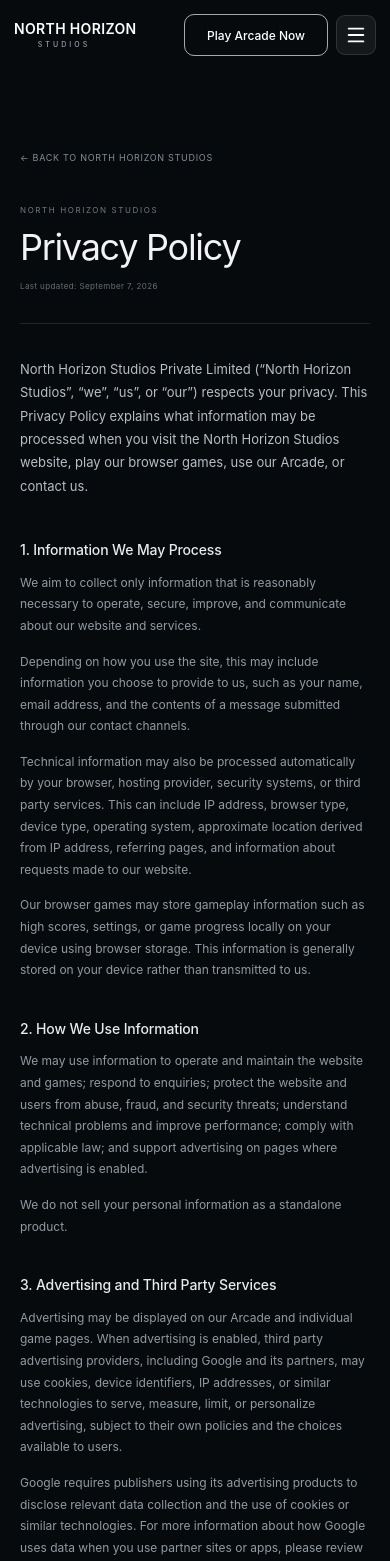
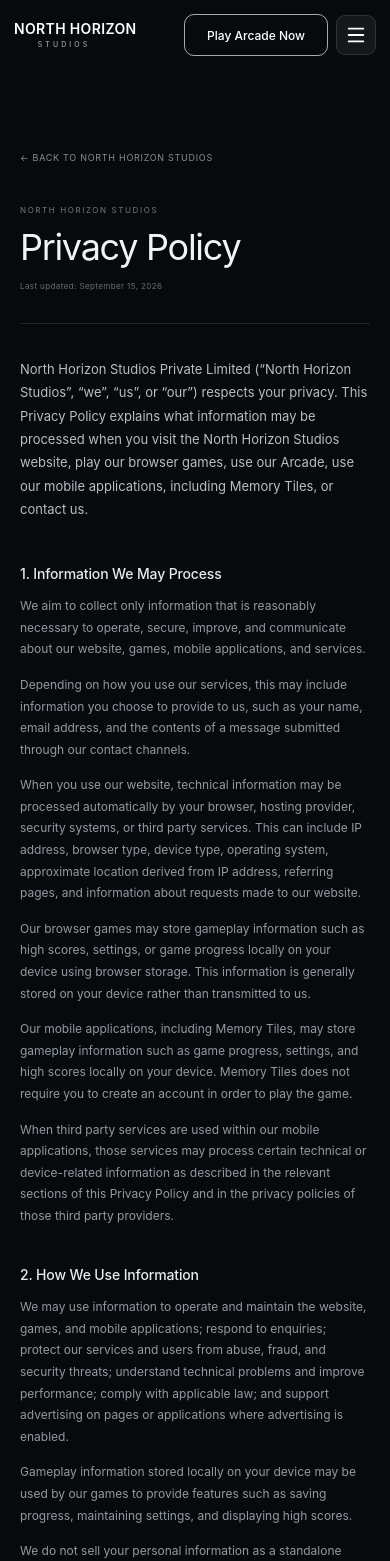
Before and after one commit to studiosnorthhorizon-bit/north-horizon-studios, a React (Vite) app: page /privacy-policy in a window 390 px wide. Shown: the top 1561 px of the page. Built offline with nearby package versions, Linux system fonts and the light colour scheme.

Commit message:
Update privacy policy for mobile app and AdMob

```diff
--- a/src/pages/LegalPage.jsx
+++ b/src/pages/LegalPage.jsx
@@ -2,88 +2,146 @@
 import { Link } from "react-router-dom";
 import "./LegalPage.css";
 
-const LAST_UPDATED = "September 7, 2026";
+const LAST_UPDATED = "September 15, 2026";
 
 const sections = {
   privacy: {
     title: "Privacy Policy",
     intro:
-      "North Horizon Studios Private Limited (“North Horizon Studios”, “we”, “us”, or “our”) respects your privacy. This Privacy Policy explains what information may be processed when you visit the North Horizon Studios website, play our browser games, use our Arcade, or contact us.",
+      "North Horizon Studios Private Limited (“North Horizon Studios”, “we”, “us”, or “our”) respects your privacy. This Privacy Policy explains what information may be processed when you visit the North Horizon Studios website, play our browser games, use our Arcade, use our mobile applications, including Memory Tiles, or contact us.",
+
     content: [
       {
         heading: "1. Information We May Process",
         paragraphs: [
-          "We aim to collect only information that is reasonably necessary to operate, secure, improve, and communicate about our website and services.",
-          "Depending on how you use the site, this may include information you choose to provide to us, such as your name, email address, and the contents of a message submitted through our contact channels.",
-          "Technical information may also be processed automatically by your browser, hosting provider, security systems, or third party services. This can include IP address, browser type, device type, operating system, approximate location derived from IP address, referring pages, and information about requests made to our website.",
-          "Our browser games may store gameplay information such as high scores, settings, or game progress locally on your device using browser storage. This information is generally stored on your device rather than transmitted to us."
+          "We aim to collect only information that is reasonably necessary to operate, secure, improve, and communicate about our website, games, mobile applications, and services.",
+
+          "Depending on how you use our services, this may include information you choose to provide to us, such as your name, email address, and the contents of a message submitted through our contact channels.",
+
+          "When you use our website, technical information may be processed automatically by your browser, hosting provider, security systems, or third party services. This can include IP address, browser type, device type, operating system, approximate location derived from IP address, referring pages, and information about requests made to our website.",
+
+          "Our browser games may store gameplay information such as high scores, settings, or game progress locally on your device using browser storage. This information is generally stored on your device rather than transmitted to us.",
+
+          "Our mobile applications, including Memory Tiles, may store gameplay information such as game progress, settings, and high scores locally on your device. Memory Tiles does not require you to create an account in order to play the game.",
+
+          "When third party services are used within our mobile applications, those services may process certain technical or device-related information as described in the relevant sections of this Privacy Policy and in the privacy policies of those third party providers."
         ]
       },
+
       {
         heading: "2. How We Use Information",
         paragraphs: [
-          "We may use information to operate and maintain the website and games; respond to enquiries; protect the website and users from abuse, fraud, and security threats; understand technical problems and improve performance; comply with applicable law; and support advertising on pages where advertising is enabled.",
+          "We may use information to operate and maintain the website, games, and mobile applications; respond to enquiries; protect our services and users from abuse, fraud, and security threats; understand technical problems and improve performance; comply with applicable law; and support advertising on pages or applications where advertising is enabled.",
+
+          "Gameplay information stored locally on your device may be used by our games to provide features such as saving progress, maintaining settings, and displaying high scores.",
+
           "We do not sell your personal information as a standalone product."
         ]
       },
+
       {
         heading: "3. Advertising and Third Party Services",
         paragraphs: [
-          "Advertising may be displayed on our Arcade and individual game pages. When advertising is enabled, third party advertising providers, including Google and its partners, may use cookies, device identifiers, IP addresses, or similar technologies to serve, measure, limit, or personalize advertising, subject to their own policies and the choices available to users.",
-          "Google requires publishers using its advertising products to disclose relevant data collection and the use of cookies or similar technologies. For more information about how Google uses data when you use partner sites or apps, please review Google's published privacy information.",
-          "We do not control the privacy practices of third party providers. Their processing is governed by their own privacy policies and terms."
+          "Advertising may be displayed on our Arcade, individual game pages, and supported mobile applications. Our Android mobile application Memory Tiles uses Google AdMob to display advertising.",
+
+          "Google AdMob and its partners may process information such as IP address, device information, advertising identifiers, cookies or similar technologies, and information about interactions with advertisements or applications. This information may be used to serve, measure, limit, personalize, or otherwise support advertising, including for purposes such as fraud prevention and frequency management, subject to applicable settings, consent requirements, and user choices.",
+
+          "Advertising providers may use device identifiers or similar technologies to recognize a device or distinguish advertising activity. The information processed by these third party services is governed by their respective privacy policies and terms.",
+
+          "We do not control the privacy practices of third party providers. Their processing is governed by their own privacy policies and terms. For more information about how Google uses data when you use partner sites or apps, please review Google's published privacy information."
         ]
       },
+
       {
         heading: "4. Cookies and Similar Technologies",
         paragraphs: [
           "We may use cookies and similar technologies that are necessary for website operation, security, preferences, measurement, or advertising. Some cookies may be placed by third party services used on the website.",
-          "You can manage or block cookies through your browser settings. Blocking some cookies may affect the availability or functionality of certain features."
+
+          "Our browser games may use local storage to save information such as high scores, settings, or other gameplay preferences.",
+
+          "Mobile applications may use device storage or similar technologies to save gameplay information, settings, and progress directly on the device.",
+
+          "You can manage or block cookies through your browser settings. Blocking some cookies may affect the availability or functionality of certain website features."
         ]
       },
+
       {
         heading: "5. Data Sharing",
         paragraphs: [
-          "We may share information with service providers that help us host, secure, operate, maintain, or advertise on the website, where necessary for those services. We may also disclose information where required by law, legal process, or to protect our rights, users, or the security of our services.",
+          "We may share information with service providers that help us host, secure, operate, maintain, analyze, or advertise on the website, games, and mobile applications, where necessary for those services.",
+
+          "For Memory Tiles and other applications that use third party advertising services, information may be processed directly by advertising providers such as Google and its partners in accordance with their own policies and terms.",
+
+          "We may also disclose information where required by law, legal process, or to protect our rights, users, or the security of our services.",
+
           "We do not authorize third parties to use information received from us for purposes unrelated to the services they provide, except where permitted or required by applicable law."
         ]
       },
+
       {
         heading: "6. Data Retention",
         paragraphs: [
           "We retain personal information only for as long as reasonably necessary for the purpose for which it was collected, to provide services, resolve disputes, maintain security, meet legal obligations, or otherwise as permitted by applicable law.",
-          "Information stored locally by a browser game, such as a high score, remains on the user's device until it is cleared by the user, the browser, or the game."
+
+          "Information stored locally by a browser game, such as a high score, remains on the user's device until it is cleared by the user, the browser, or the game.",
+
+          "Information stored locally by a mobile application, such as gameplay progress, settings, or high scores, generally remains on the user's device until the application or its data is removed, cleared, or reset by the user or the operating system.",
+
+          "Third party providers may retain information according to their own privacy policies, retention practices, and legal obligations."
         ]
       },
+
       {
         heading: "7. Your Choices and Rights",
         paragraphs: [
           "Depending on applicable law, you may have rights relating to your personal data, including rights to request access to or correction of personal information, withdraw consent where processing is based on consent, request deletion where applicable, and raise a complaint about our handling of personal data.",
+
+          "You may also have controls provided by your device, browser, operating system, or third party advertising providers that allow you to manage certain privacy or advertising preferences.",
+
           "To make a privacy related request, please use our Contact page and clearly state that your request concerns privacy or personal data. We may need to verify the request before taking action."
         ]
       },
+
       {
         heading: "8. Children's Privacy",
         paragraphs: [
-          "Our website and games are not intended to knowingly collect personal information from children in violation of applicable law. If you believe a child has provided personal information to us in a way that should not have occurred, please contact us so that we can review the situation."
+          "Our website, games, and mobile applications are not intended to knowingly collect personal information from children in violation of applicable law.",
+
+          "If you believe a child has provided personal information to us in a way that should not have occurred, please contact us so that we can review the situation."
         ]
       },
+
       {
         heading: "9. Security",
         paragraphs: [
-          "We use reasonable technical and organizational measures appropriate to the nature of the information we handle. However, no internet transmission or storage system can be guaranteed to be completely secure."
+          "We use reasonable technical and organizational measures appropriate to the nature of the information we handle. However, no internet transmission, application, or storage system can be guaranteed to be completely secure."
         ]
       },
+
       {
-        heading: "10. Changes to This Policy",
+        heading: "10. Third Party Links and Services",
         paragraphs: [
-          "We may update this Privacy Policy from time to time to reflect changes to our website, services, advertising arrangements, or legal requirements. The updated version will be posted on this page with a revised “Last updated” date."
+          "Our website, games, and mobile applications may contain or use third party services, websites, advertising providers, or other external services.",
+
+          "Third party services may have their own privacy policies and terms. We do not control and are not responsible for the privacy practices, content, security, or availability of third party services.",
+
+          "For services provided by Google, including Google AdMob, you should review Google's applicable privacy information and policies for additional details about how Google processes information."
         ]
       },
+
       {
-        heading: "11. Contact",
+        heading: "11. Changes to This Policy",
         paragraphs: [
-          "North Horizon Studios Private Limited is the operator of this website. For privacy questions or requests, please contact us through the Contact page on this website."
+          "We may update this Privacy Policy from time to time to reflect changes to our website, services, games, mobile applications, advertising arrangements, or legal requirements. The updated version will be posted on this page with a revised “Last updated” date."
+        ]
+      },
+
+      {
+        heading: "12. Contact",
+        paragraphs: [
+          "North Horizon Studios Private Limited is the operator of this website and developer/publisher of its games and applications.",
+
+          "For privacy questions or requests, please contact North Horizon Studios Private Limited through the Contact page on this website."
         ]
       }
     ]
@@ -259,6 +317,7 @@
           {page.content.map((section) => (
             <section className="legal-section" key={section.heading}>
               <h2>{section.heading}</h2>
+
               {section.paragraphs.map((paragraph) => (
                 <p key={paragraph}>{paragraph}</p>
               ))}
```
